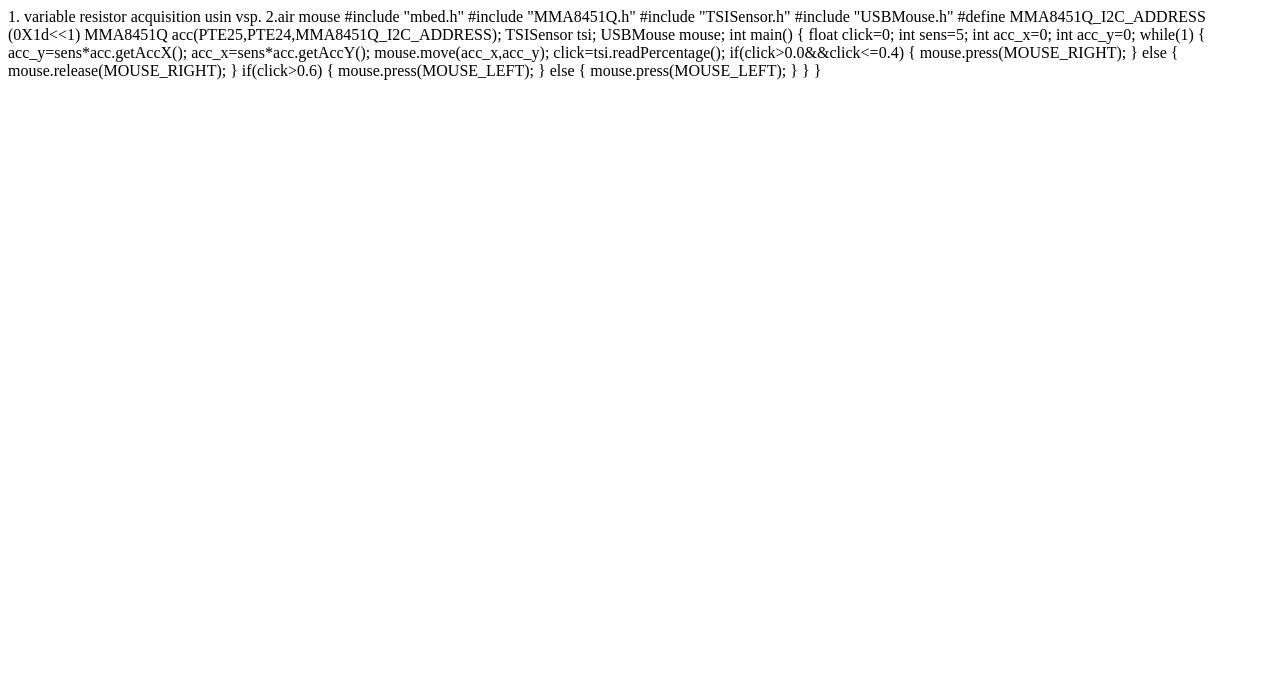
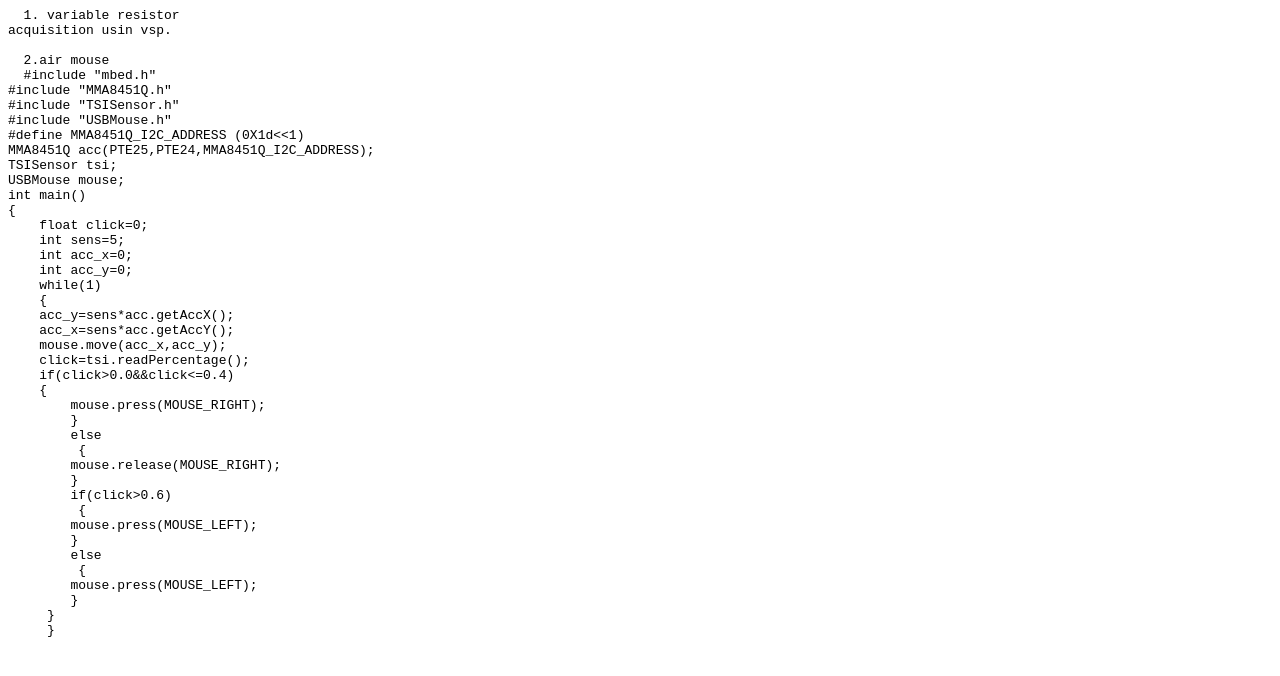
Before and after one commit to udaykumar78/udaykumar78.github.io, a plain HTML site: page index.html in a window 1280 px wide. Drawn offline with Linux system fonts and the light colour scheme.

Commit message:
Update index.html

```diff
--- a/index.html
+++ b/index.html
@@ -1,5 +1,6 @@
-<html>
-  1. variable resistor acquisition usin vsp.
+<html><pre>
+  1. variable resistor
+acquisition usin vsp.
 
   2.air mouse
   #include "mbed.h"
@@ -40,4 +41,5 @@ int main()
         }
      }
      }
+     </pre>
 </html>
```
